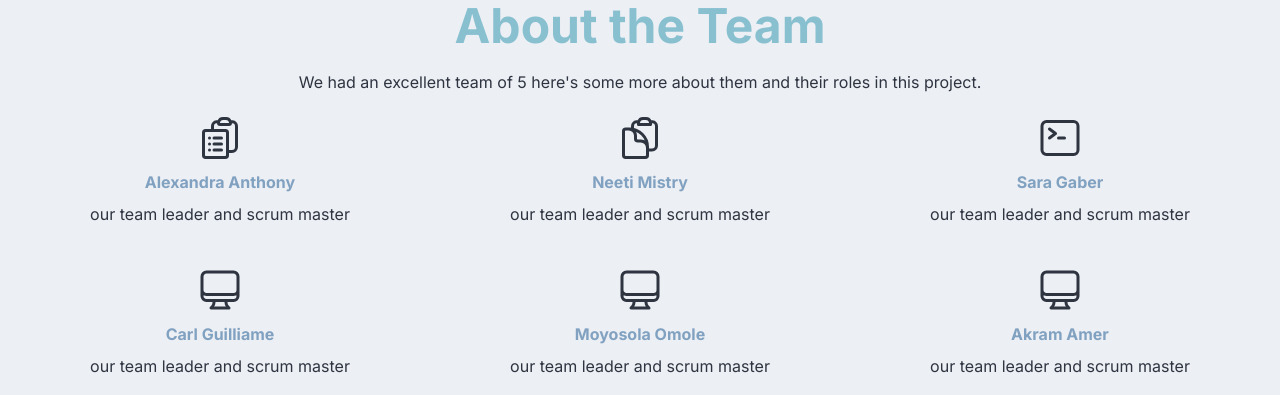
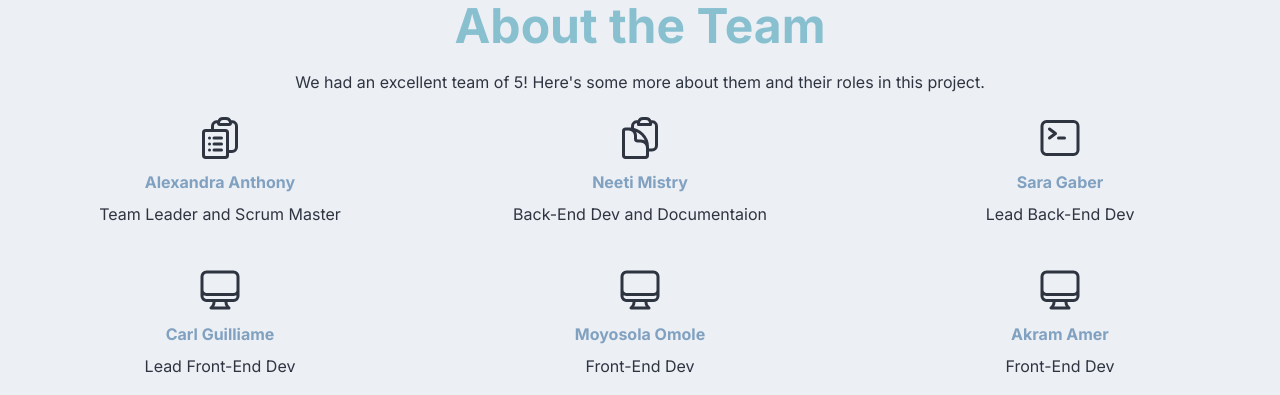
Before and after one commit to Alex-Anthony/CS-SSW-555-Team-13-TechTitans-Project2, a Next.js app in the folder interface/eeg-web/: page / in a window 1280 px wide. Shown: the part 418-813 px from the top of the page. Built offline with nearby package versions, Linux system fonts and the light colour scheme.

Commit message:
update home

```diff
--- a/interface/eeg-web/app/page.tsx
+++ b/interface/eeg-web/app/page.tsx
@@ -38,7 +38,7 @@ export default function Home() {
           </div>
         </div>
         <Title title="About the Team">
-          We had an excellent team of 5 here's some more about them and their
+          We had an excellent team of 5! Here's some more about them and their
           roles in this project.
         </Title>
         <div className="grid grid-cols-3 p-5 gap-5 gap-y-10 justify-items-stretch">
@@ -47,7 +47,7 @@ export default function Home() {
               name="Alexandra Anthony"
               svg="M9 12h3.75M9 15h3.75M9 18h3.75m3 .75H18a2.25 2.25 0 0 0 2.25-2.25V6.108c0-1.135-.845-2.098-1.976-2.192a48.424 48.424 0 0 0-1.123-.08m-5.801 0c-.065.21-.1.433-.1.664 0 .414.336.75.75.75h4.5a.75.75 0 0 0 .75-.75 2.25 2.25 0 0 0-.1-.664m-5.8 0A2.251 2.251 0 0 1 13.5 2.25H15c1.012 0 1.867.668 2.15 1.586m-5.8 0c-.376.023-.75.05-1.124.08C9.095 4.01 8.25 4.973 8.25 6.108V8.25m0 0H4.875c-.621 0-1.125.504-1.125 1.125v11.25c0 .621.504 1.125 1.125 1.125h9.75c.621 0 1.125-.504 1.125-1.125V9.375c0-.621-.504-1.125-1.125-1.125H8.25ZM6.75 12h.008v.008H6.75V12Zm0 3h.008v.008H6.75V15Zm0 3h.008v.008H6.75V18Z"
             >
-              our team leader and scrum master
+              Team Leader and Scrum Master
             </Jobcard>
           </div>
           <div>
@@ -55,7 +55,7 @@ export default function Home() {
               name="Neeti Mistry"
               svg="M8.25 7.5V6.108c0-1.135.845-2.098 1.976-2.192.373-.03.748-.057 1.123-.08M15.75 18H18a2.25 2.25 0 0 0 2.25-2.25V6.108c0-1.135-.845-2.098-1.976-2.192a48.424 48.424 0 0 0-1.123-.08M15.75 18.75v-1.875a3.375 3.375 0 0 0-3.375-3.375h-1.5a1.125 1.125 0 0 1-1.125-1.125v-1.5A3.375 3.375 0 0 0 6.375 7.5H5.25m11.9-3.664A2.251 2.251 0 0 0 15 2.25h-1.5a2.251 2.251 0 0 0-2.15 1.586m5.8 0c.065.21.1.433.1.664v.75h-6V4.5c0-.231.035-.454.1-.664M6.75 7.5H4.875c-.621 0-1.125.504-1.125 1.125v12c0 .621.504 1.125 1.125 1.125h9.75c.621 0 1.125-.504 1.125-1.125V16.5a9 9 0 0 0-9-9Z"
             >
-              our team leader and scrum master
+              Back-End Dev and Documentaion
             </Jobcard>
           </div>
           <div>
@@ -63,7 +63,7 @@ export default function Home() {
               name="Sara Gaber"
               svg="m6.75 7.5 3 2.25-3 2.25m4.5 0h3m-9 8.25h13.5A2.25 2.25 0 0 0 21 18V6a2.25 2.25 0 0 0-2.25-2.25H5.25A2.25 2.25 0 0 0 3 6v12a2.25 2.25 0 0 0 2.25 2.25Z"
             >
-              our team leader and scrum master
+              Lead Back-End Dev
             </Jobcard>
           </div>
           <div>
@@ -71,7 +71,7 @@ export default function Home() {
               name="Carl Guilliame"
               svg="M9 17.25v1.007a3 3 0 0 1-.879 2.122L7.5 21h9l-.621-.621A3 3 0 0 1 15 18.257V17.25m6-12V15a2.25 2.25 0 0 1-2.25 2.25H5.25A2.25 2.25 0 0 1 3 15V5.25m18 0A2.25 2.25 0 0 0 18.75 3H5.25A2.25 2.25 0 0 0 3 5.25m18 0V12a2.25 2.25 0 0 1-2.25 2.25H5.25A2.25 2.25 0 0 1 3 12V5.25"
             >
-              our team leader and scrum master
+              Lead Front-End Dev
             </Jobcard>
           </div>
           <div>
@@ -79,7 +79,7 @@ export default function Home() {
               name="Moyosola Omole"
               svg="M9 17.25v1.007a3 3 0 0 1-.879 2.122L7.5 21h9l-.621-.621A3 3 0 0 1 15 18.257V17.25m6-12V15a2.25 2.25 0 0 1-2.25 2.25H5.25A2.25 2.25 0 0 1 3 15V5.25m18 0A2.25 2.25 0 0 0 18.75 3H5.25A2.25 2.25 0 0 0 3 5.25m18 0V12a2.25 2.25 0 0 1-2.25 2.25H5.25A2.25 2.25 0 0 1 3 12V5.25"
             >
-              our team leader and scrum master
+              Front-End Dev
             </Jobcard>
           </div>
           <div>
@@ -87,7 +87,7 @@ export default function Home() {
               name="Akram Amer"
               svg="M9 17.25v1.007a3 3 0 0 1-.879 2.122L7.5 21h9l-.621-.621A3 3 0 0 1 15 18.257V17.25m6-12V15a2.25 2.25 0 0 1-2.25 2.25H5.25A2.25 2.25 0 0 1 3 15V5.25m18 0A2.25 2.25 0 0 0 18.75 3H5.25A2.25 2.25 0 0 0 3 5.25m18 0V12a2.25 2.25 0 0 1-2.25 2.25H5.25A2.25 2.25 0 0 1 3 12V5.25"
             >
-              our team leader and scrum master
+              Front-End Dev
             </Jobcard>
           </div>
         </div>
```
